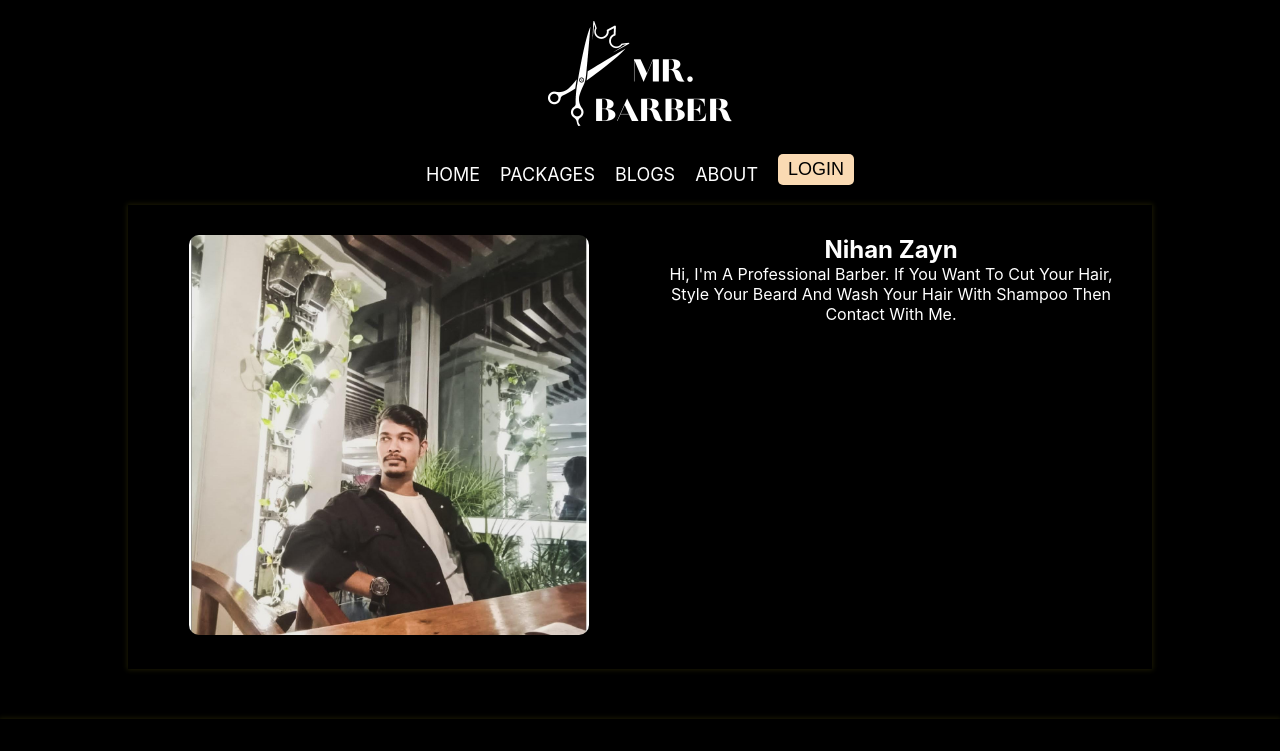
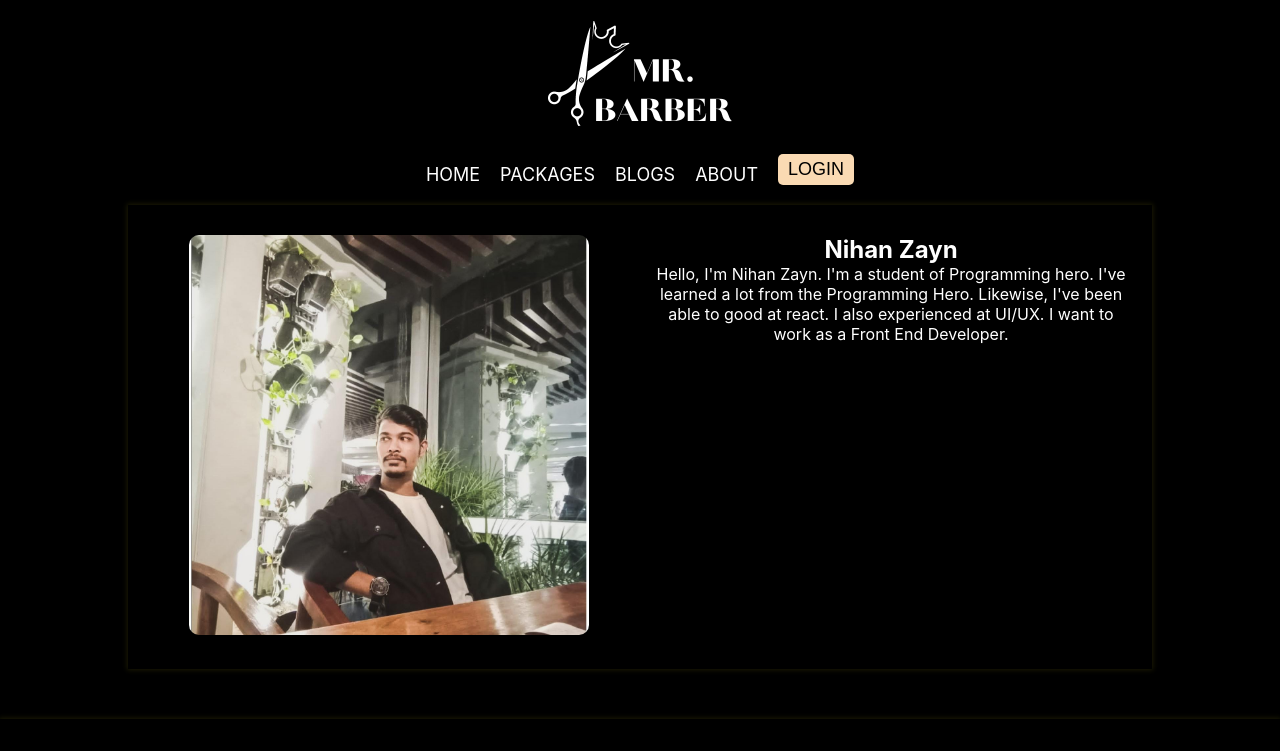
Before and after one commit to Ni-Han-402/Mr-Barber, a React (Create React App) app: page /about in a window 1280 px wide. Shown: the top 751 px of the page. Built offline with nearby package versions, Linux system fonts and the light colour scheme; no server answers.

Commit message:
Upadated

```diff
--- a/src/component/About/About.js
+++ b/src/component/About/About.js
@@ -12,7 +12,7 @@ const About = () => {
                     </div>
                     <div className="about-content">
                         <h2>Nihan Zayn</h2>
-                        <p>Hi, I'm A Professional Barber. If You Want To Cut Your Hair, Style Your Beard And Wash Your Hair With Shampoo Then Contact With Me.</p>
+                        <p>Hello, I'm Nihan Zayn. I'm a student of Programming hero. I've learned a lot from the Programming Hero. Likewise, I've been able to good at react. I also experienced at UI/UX. I want to work as a Front End Developer.</p>
                     </div>
                 </div>
             </div>
```
